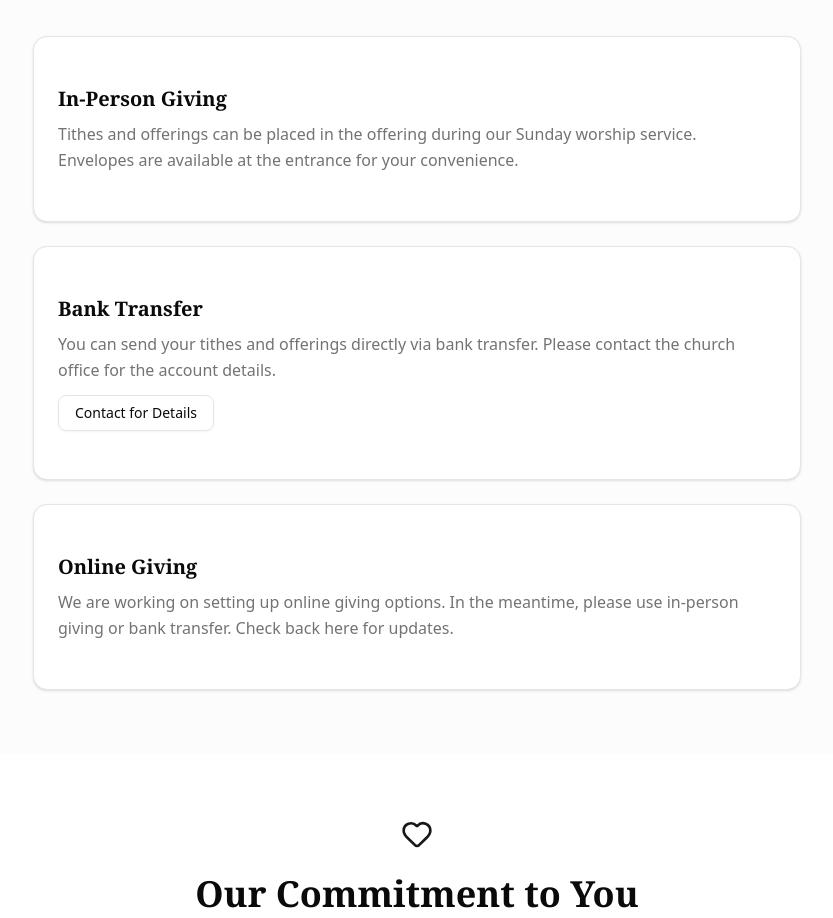
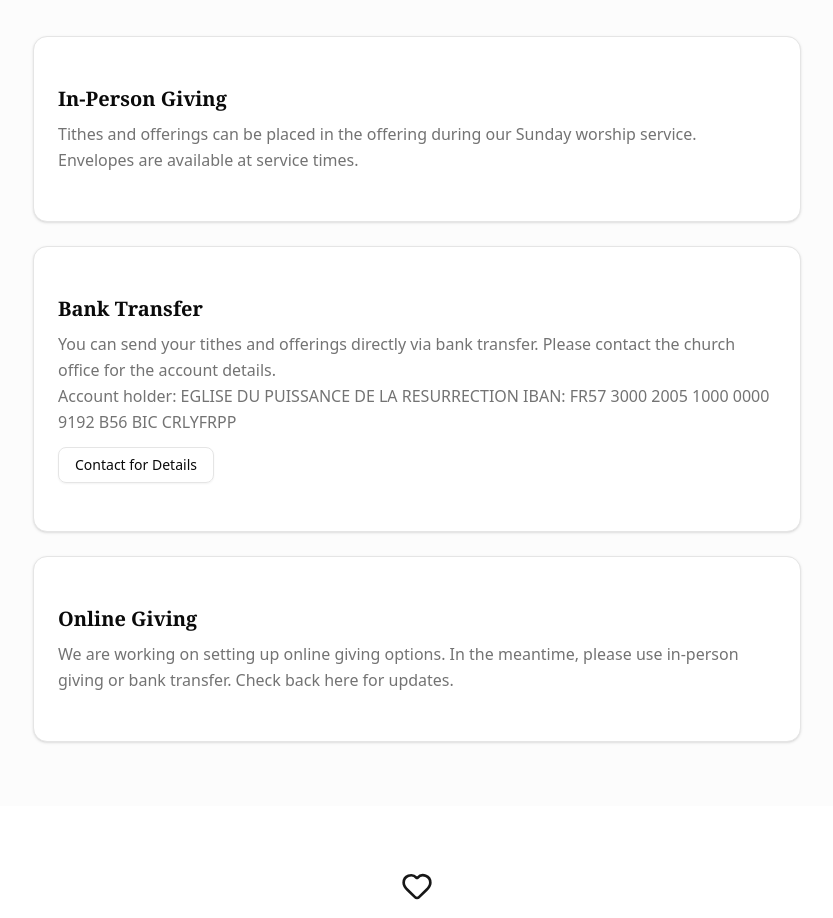
Before and after one commit to The-Resurrection-Power-of-Jesus/church_web, a Next.js app: page /am/donation in a window 1280 px wide. Shown: the part 1220-2138 px from the top of the page, without its empty margins (223-1056 px from the left). Built offline with nearby package versions, Linux system fonts and the light colour scheme.

Commit message:
info updated

```diff
--- a/src/app/[lang]/contact/page.tsx
+++ b/src/app/[lang]/contact/page.tsx
@@ -68,7 +68,7 @@ export default async function ContactPage({
                   <div>
                     <h3 className="mb-1 font-semibold">Email</h3>
                     <p className="text-sm text-muted-foreground">
-                      info@ethiopianchurch.org
+                      eglisederessurection@gmail.com
                     </p>
                   </div>
                 </CardContent>
--- a/src/app/[lang]/donation/page.tsx
+++ b/src/app/[lang]/donation/page.tsx
@@ -116,8 +116,7 @@ export default async function DonatePage({
                 </h3>
                 <p className="leading-relaxed text-muted-foreground">
                   Tithes and offerings can be placed in the offering during our
-                  Sunday worship service. Envelopes are available at the
-                  entrance for your convenience.
+                  Sunday worship service. Envelopes are available at service times.
                 </p>
               </CardContent>
             </Card>
@@ -130,6 +129,11 @@ export default async function DonatePage({
                   You can send your tithes and offerings directly via bank
                   transfer. Please contact the church office for the account
                   details.
+                  <br />
+                  Account holder: EGLISE DU PUISSANCE DE LA RESURRECTION
+                  IBAN: FR57 3000 2005 1000 0000 9192 B56
+                  BIC CRLYFRPP
+
                 </p>
                 <Button asChild variant="outline" className="bg-transparent">
                   <Link href={`/${locale}/contact`}>Contact for Details</Link>
```
